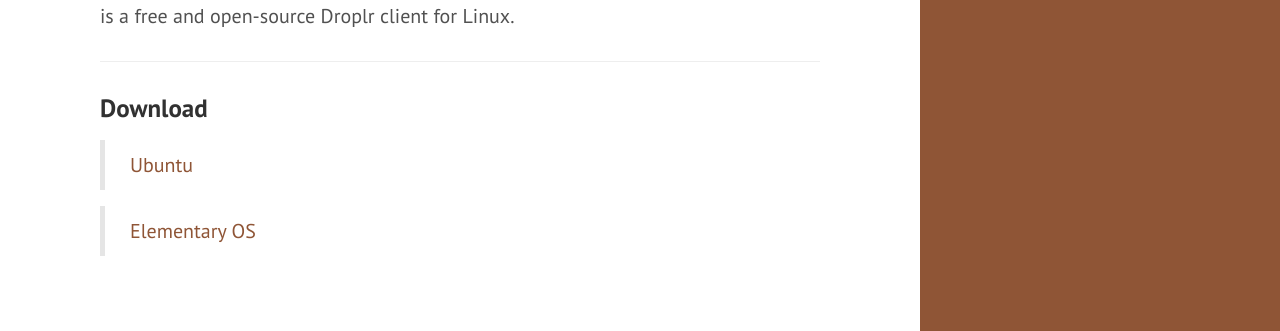
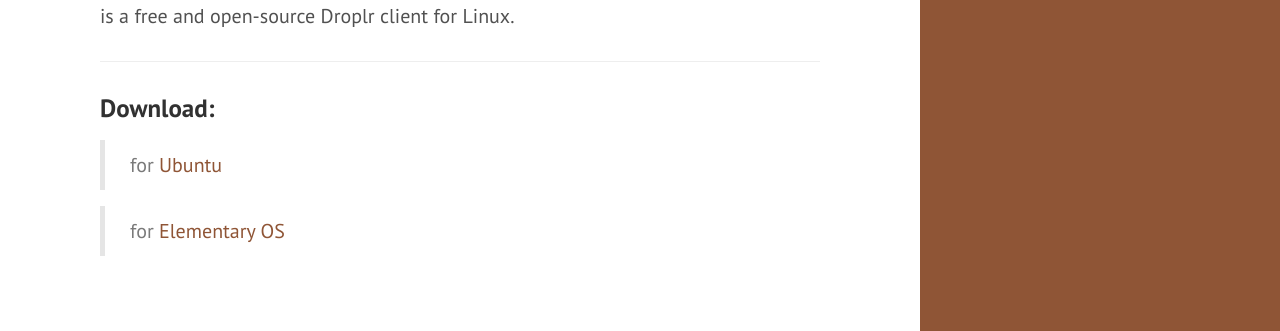
Before and after one commit to sudosu/sudosu.github.io, a Jekyll site: the page built from _posts/2014-01-18-new-dewdrop.md, in a window 1280 px wide. Shown: the part 209-540 px from the top of the page. Built offline with Jekyll 4.4.1, drawn with Linux system fonts in a browser that asks for light colours; Markdown is read by kramdown in place of the engine named in the settings.

Commit message:
Update 2014-01-18-new-dewdrop.md

```diff
--- a/_posts/2014-01-18-new-dewdrop.md
+++ b/_posts/2014-01-18-new-dewdrop.md
@@ -7,8 +7,8 @@
 Dewdrop is a free and open-source Droplr client for Linux.
 
 -----
-### Download
+### Download:
 
-> <a href="/dewdrop/0.11/dewdrop-ubuntu.deb">Ubuntu</a>
+> for <a href="/dewdrop/0.11/dewdrop-ubuntu.deb">Ubuntu</a>
 
-> <a href="/dewdrop/0.11/dewdrop-eos.deb">Elementary OS</a>
+> for <a href="/dewdrop/0.11/dewdrop-eos.deb">Elementary OS</a>
```
